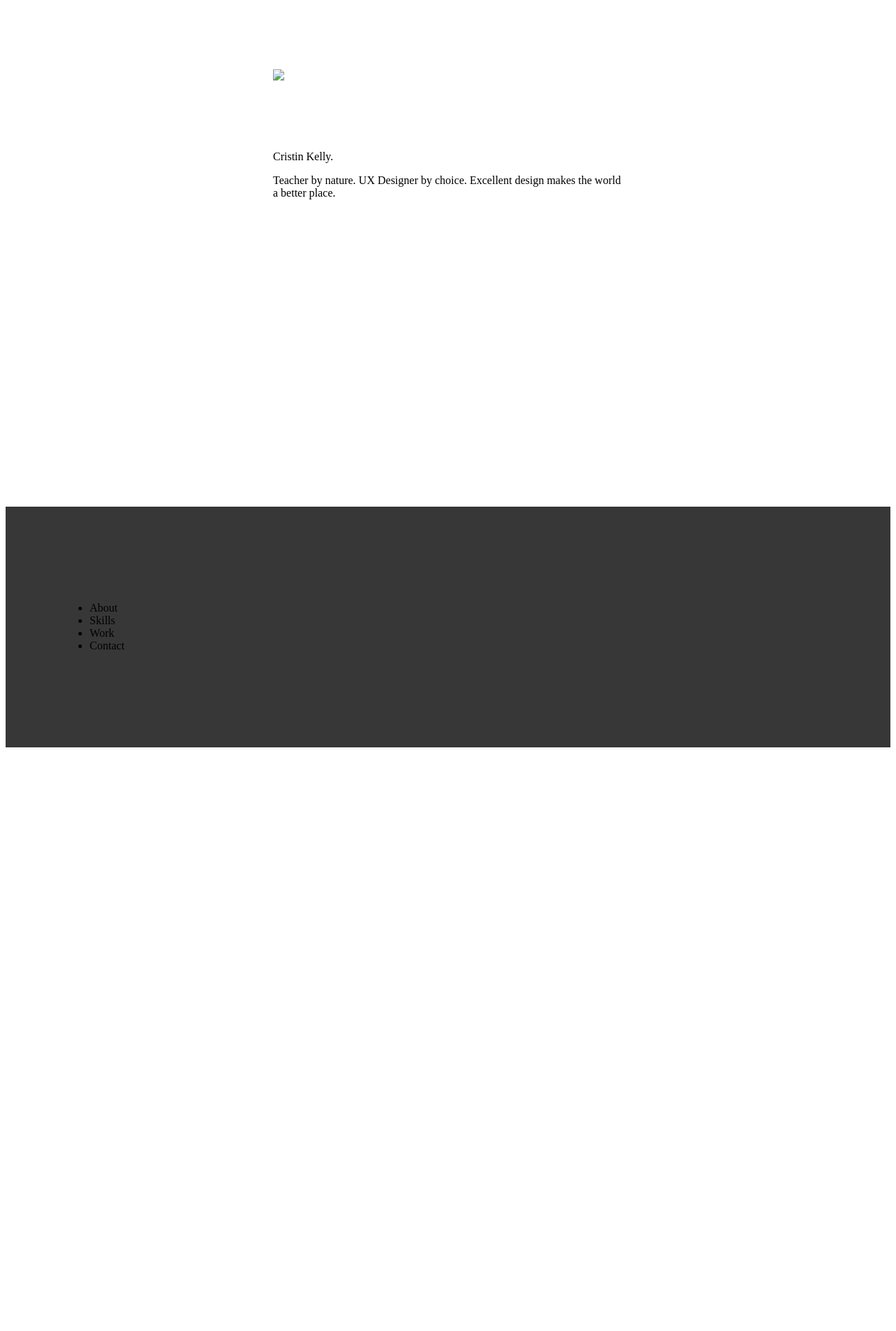
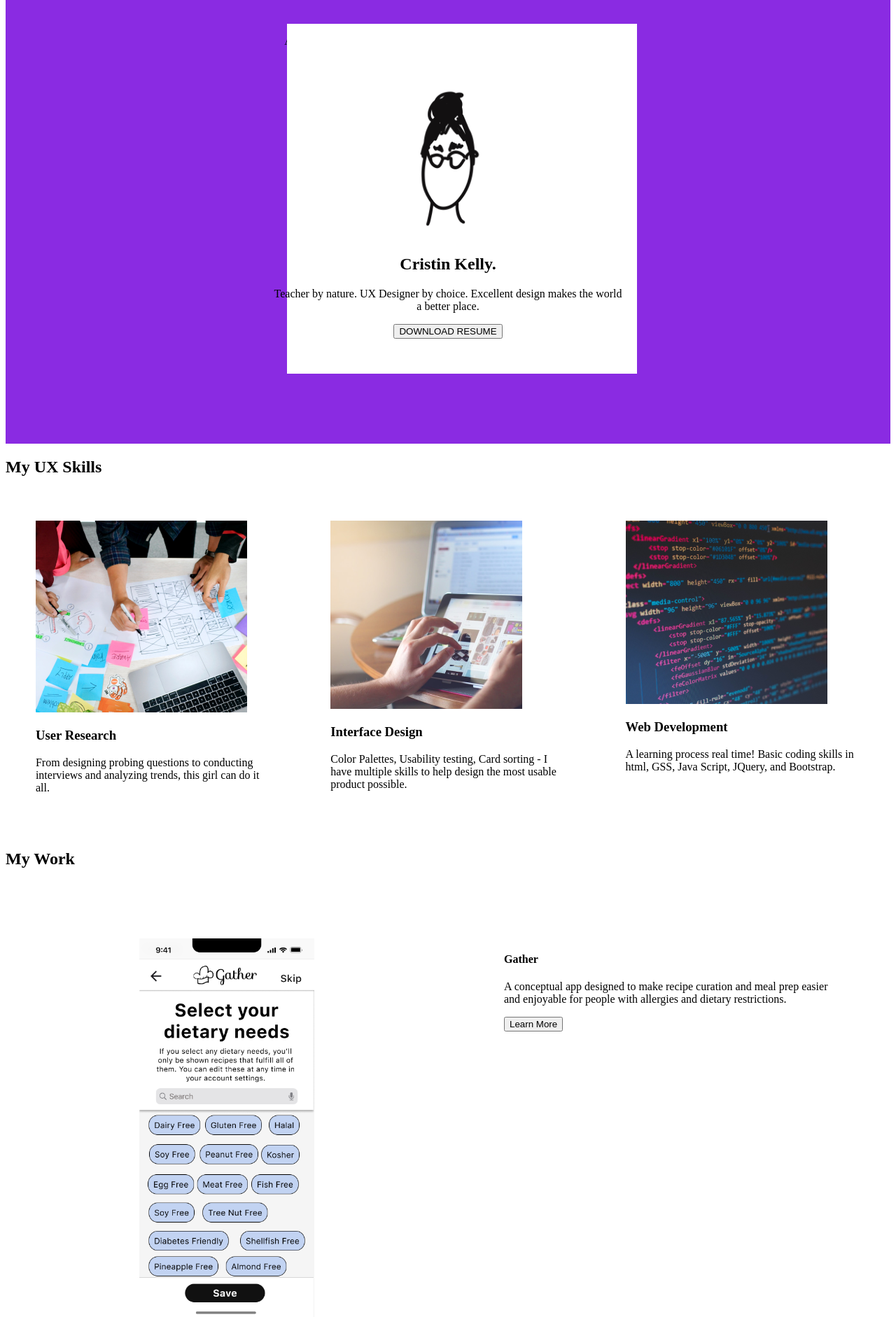
Before and after one commit to cristinkelly/UX_UX_HW_18, a plain HTML site: page index.html in a window 1280 px wide. Shown: the part 244-2146 px from the top of the page at 70% size. Before the commit the page ends 1320 px from the top, so only its background shows below. Drawn offline with Linux system fonts and the light colour scheme.

Commit message:
4.6
4.6 Created My Work section using CSS grid - added other visual elements.

```diff
--- a/css/style.css
+++ b/css/style.css
@@ -1,12 +1,20 @@
+header {
+    background-color: aliceblue;
+    padding: 15px;
+    height: 200px;
+}
 
-.inline-block {
+header li {
     display: inline-block;
     vertical-align: top;
+    padding: 0px 5px;
+    color: rgb(4, 12, 20);
+
 }
 
   .logo {
-    width: 300px;
-    height:300px;
+    width: 200px;
+    height: 200px;
     padding: 5px;
     text-align: center;
   }
@@ -17,28 +25,85 @@ margin-left: auto;
   }
 
   .heroimg {
+    background-color: blueviolet;
     height: 600px;
-    padding: 25px;
+    padding: 20px;
   }
 
   .content {
     width: 500px;
     margin: 0 auto;
+    text-align: center;
+
   }
 
   .imagecontainer {
-    width: 250px;
-    height:100px;
+    width: 500px;
+    height: 300px;
+    margin: 2%;
+    padding: 2%;
   }
 
   img {
     max-width: 100%;
-    height:auto;
+    height: auto;
+  }
+
+  #button {
+    color: aquamarine;
+  }
+
+  .flexcontainer {
+    display: flex;
+    flex-direction: row;
+  }
+
+  .flexcontainer div {
+    width: 33%;
+    margin: 3%;
+    padding: 5px;
+  }
+
+  .workgrid {
+    display: grid;
+  }
+
+  .workgrid{
+    display: grid;
+    grid-template-rows: 350px 350px;
+    grid-template-columns: 1fr 1fr;
+    grid-template-areas:
+      "image1 text1"
+      "image2 text2";
+  }
+
+.workgrid img {
+    width:100%;
+    max-width: 250px;
+    margin: 0 auto;
+    display: block;
+  }
+
+ .img1 {
+    grid-area: image1;
+ }
+ .img2 {
+    grid-area: image2;
+ }
+ .img1, .img2, .text1, .text2 {
+    padding: 80px;
+ }
+
+ .text1 {
+    grid-area: text1;
+ }
+ .text2 {
+    grid-area: text2;
  }
 
   footer {
     background-color: #373738;
-    padding: 5%;
+    padding: 1%;
   }
 
   ul {
@@ -46,3 +111,15 @@ ul {
     vertical-align: top;
     padding: 5%;
   }
+
+  @media (max-width: 600px) {
+    .mywork {
+      grid-template-columns: 1fr;
+      grid-template-areas:
+        "title"
+      "image1"
+        "text1"
+        "image2"
+        "text2";
+    }
+}
--- a/index.html
+++ b/index.html
@@ -7,24 +7,77 @@
     <body>
         <header>
             <div class="inline-block logo">
-                <img src="images/Plain_Logo.png">
+                <img src="images/images/Plain_Logo.png">
             </div>
             <nav class="inline-block">
                 <ul>
-                    <li>About</li>
-                    <li>Skills</li>
-                    <li>Work</li>
-                    <li>Contact</li>
+                    <li>ABOUT</li>
+                    <li>SKILLS</li>
+                    <li>WORK</li>
+                    <li>CONTACT</li>
                 </ul>
             </nav>
         </header>
         <section class="heroimg">
             <div class="content">
                 <div class="imagecontainer">
-                <img src="images/Self_Portrait.png">
+                <img src="images/images/Self_Portrait.png">
             </div>
-                <p>Cristin Kelly.</p>
+                <h1>Cristin Kelly.</h1>
                 <p>Teacher by nature. UX Designer by choice. Excellent design makes the world a better place.</p>
+                <button>DOWNLOAD RESUME</button>
+            </div>
+        </section>
+     <!--My skills section coded using CSS Flex-->
+        <section class="myskills">
+            <h1>My UX Skills</h1>
+            <div class="flexcontainer">
+                <div>
+                    <img src="images/images/research.png">
+                    <h3>User Research</h3>
+                    <p>From designing probing questions to conducting interviews and analyzing trends, this girl can do it all.</p>
+                </div>
+                <div>
+                    <img src="images/images/U!.png">
+                    <h3>Interface Design</h3>
+                    <p>Color Palettes, Usability testing, Card sorting - I have multiple skills to help design the most usable product possible.</p>
+                </div>
+                <div>
+                    <img src="images/images/coding.png">
+                    <h3>Web Development</h3>
+                    <p>A learning process real time! Basic coding skills in html, GSS, Java Script, JQuery, and Bootstrap.</p>
+                </div>
+            </div>
+        </section>
+<!--My Work Section Constructed using CSS Grid-->
+        <section class="mywork">
+            <h1>My Work</h1>
+            <div class="workgrid">
+                <div class="img1">
+                    <img src="images/images/Dairy Free.png">
+                </div>
+                <div class="text1">
+                    <h4>Gather</h4>
+                    <p>A conceptual app designed to make recipe curation and meal prep easier and enjoyable for people with allergies and dietary restrictions.</p>
+                    <button>Learn More</button>
+                </div>
+                </div>
+                <div class="img2">
+                    <img src="images/images/Screen Shot 2023-04-06 at 10.56.18 AM.png">
+                </div>
+                <div class="text2">
+                    <h4>Stonewall Columbus Site Redesign</h4>
+                    <p>A deserving non profit with unclear information architecture - its a tale as old as time. Here's my team's take on their redesign.</p>
+                    <button>Learn More</button></div>
+                </div>
+                <div>
+                    <img>
+                </div>
+                <div>
+                    <h4></h4>
+                    <p></p>
+                    <button></button>
+                </div>
             </div>
         </section>
         <footer>
```
Also changed, not shown: images/images/Dairy Free.png (added), images/images/Screen Shot 2023-04-06 at 10.56.18 AM.png (added), images/images/U!.png (added), images/images/Welcome.png (added), images/images/coding.png (added), images/images/research.png (added), 3 other files. Lines whose indentation alone changed are shown as unchanged.
